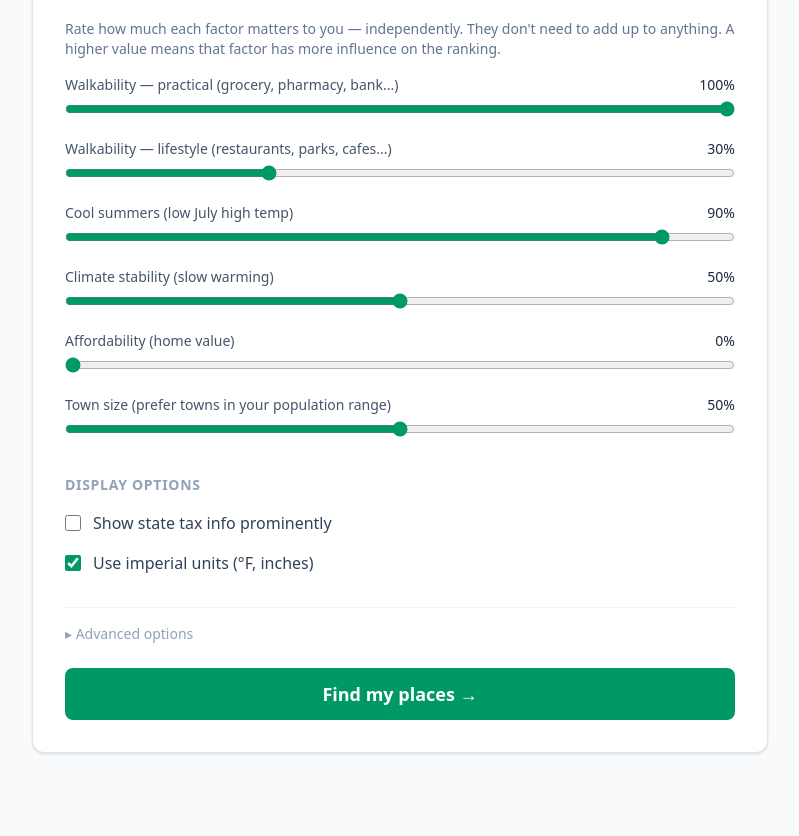
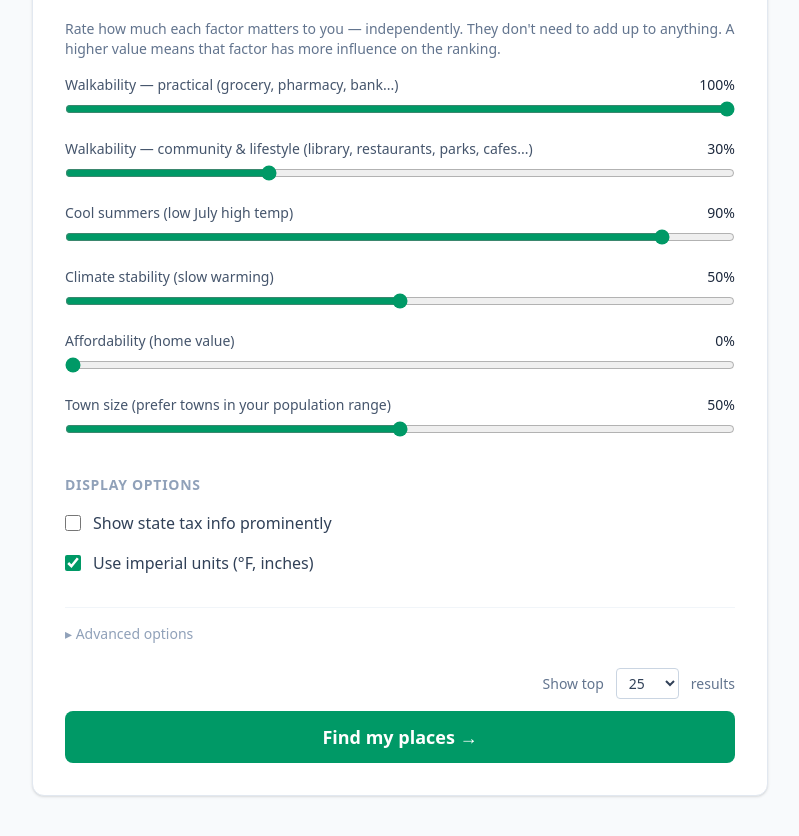
Before and after one commit to KathySnider/place-picker, a React (Vite) app in the folder web/: page / in a window 1280 px wide. Shown: the part 840-1676 px from the top of the page, without its empty margins (240-1039 px from the left). Before the commit the page ends 1641 px from the top, so only its background shows below. Built offline with nearby package versions, Linux system fonts and the light colour scheme.

Commit message:
Allow the user to pick the number of results.

```diff
--- a/web/src/components/PlaceDetail.tsx
+++ b/web/src/components/PlaceDetail.tsx
@@ -157,7 +157,7 @@ export function PlaceDetail({ place, prefs, onBack }: Props) {
         {/* Walkability */}
         <Section title="Walkability">
           <Row label="Practical amenities (½mi / 1mi)" value={`${place.practical800m ?? '—'} / ${place.practical1600m ?? '—'}`} highlight />
-          <Row label="Lifestyle amenities (½mi / 1mi)" value={`${place.lifestyle800m ?? '—'} / ${place.lifestyle1600m ?? '—'}`} />
+          <Row label="Community & lifestyle amenities (½mi / 1mi)" value={`${place.lifestyle800m ?? '—'} / ${place.lifestyle1600m ?? '—'}`} />
           {place.trailMiles10mi != null && (
             <Row label="Trails within 10mi"  value={`${place.trailMiles10mi.toFixed(1)} mi`} />
           )}
--- a/web/src/components/PreferencesForm.tsx
+++ b/web/src/components/PreferencesForm.tsx
@@ -142,7 +142,7 @@ export function PreferencesForm({ initialPrefs, onSearch }: Props) {
         <Slider label="Walkability — practical (grocery, pharmacy, bank...)"
           value={p.weights.practical800m} min={0} max={1}
           onChange={v => setW('practical800m', v)} format={v => `${(v * 100).toFixed(0)}%`} />
-        <Slider label="Walkability — lifestyle (restaurants, parks, cafes...)"
+        <Slider label="Walkability — community & lifestyle (library, restaurants, parks, cafes...)"
           value={p.weights.lifestyle800m} min={0} max={1}
           onChange={v => setW('lifestyle800m', v)} format={v => `${(v * 100).toFixed(0)}%`} />
         <Slider label="Cool summers (low July high temp)"
@@ -213,6 +213,19 @@ export function PreferencesForm({ initialPrefs, onSearch }: Props) {
       </div>
 
       <div className="pt-4">
+        <div className="flex items-center justify-end gap-3 mb-3">
+          <span className="text-sm text-slate-500">Show top</span>
+          <select
+            value={p.resultCount}
+            onChange={e => set('resultCount', parseInt(e.target.value))}
+            className="border border-slate-300 rounded px-2 py-1 text-sm text-slate-700"
+          >
+            {[10, 25, 50, 100].map(n => (
+              <option key={n} value={n}>{n}</option>
+            ))}
+          </select>
+          <span className="text-sm text-slate-500">results</span>
+        </div>
         <button type="submit"
           disabled={p.regions.length === 0}
           className="w-full py-3 px-6 bg-emerald-600 hover:bg-emerald-700 disabled:bg-slate-300 text-white font-semibold rounded-lg transition-colors text-lg">
```
Also changed, not shown: 1 other file (tests, documents, lock files or other folders).
